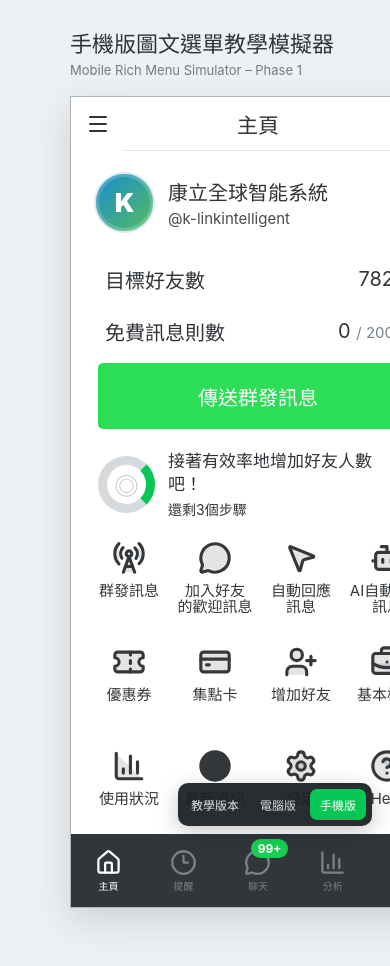
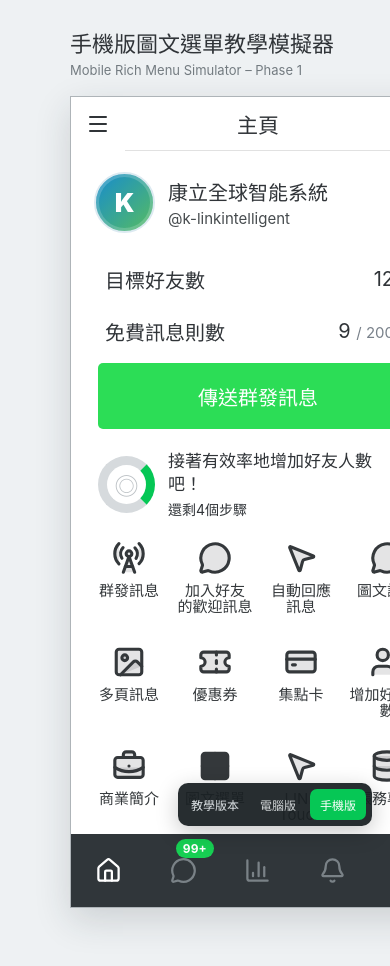
Before and after one commit to fangwl591021/linetech, a React (Vite) app: page / in a window 390 px wide. Both pictures are taken after a click on the button "手機版". Shown: the top 966 px of the page. Built offline with nearby package versions, Linux system fonts and the light colour scheme.

Commit message:
fix: match mobile OA home to latest user-provided screenshot

```diff
--- a/src/mobile/MobileRichMenuSimulator.tsx
+++ b/src/mobile/MobileRichMenuSimulator.tsx
@@ -2,18 +2,20 @@ import { useMemo, useRef, useState } from 'react';
 import {
   BarChart3,
   Bell,
-  Bot,
   BriefcaseBusiness,
-  Clock3,
   ChevronLeft,
   ChevronRight,
   CircleHelp,
   CreditCard,
+  Database,
+  Grid2X2,
   Home,
+  Image as ImageIcon,
   Info,
   Menu,
   MessageCircle,
   MousePointer2,
+  Puzzle,
   RadioTower,
   Settings,
   Ticket,
@@ -33,15 +35,19 @@ const homeItems = [
   { label: '群發訊息', icon: RadioTower },
   { label: '加入好友\n的歡迎訊息', icon: MessageCircle },
   { label: '自動回應\n訊息', icon: MousePointer2 },
-  { label: 'AI自動回應\n訊息', icon: Bot },
+  { label: '圖文訊息', icon: MessageCircle },
+  { label: '多頁訊息', icon: ImageIcon },
   { label: '優惠券', icon: Ticket },
   { label: '集點卡', icon: CreditCard },
-  { label: '增加好友', icon: UserPlus },
-  { label: '基本檔案', icon: BriefcaseBusiness },
-  { label: '使用狀況', icon: BarChart3 },
+  { label: '增加好友人數', icon: UserPlus },
+  { label: '商業簡介', icon: BriefcaseBusiness },
+  { label: '圖文選單', icon: Grid2X2, key: 'rich-menu' },
+  { label: 'LINE Touch', icon: MousePointer2 },
+  { label: '帳務專區', icon: Database },
   { label: '最新資訊', icon: Info },
   { label: '設定', icon: Settings },
-  { label: 'Help', icon: CircleHelp }
+  { label: 'Help', icon: CircleHelp },
+  { label: '擴充功能', icon: Puzzle }
 ];
 
 function TemplateThumb({ template, selected, onClick }: { template: RichMenuTemplate; selected: boolean; onClick: () => void }) {
@@ -217,31 +223,39 @@ export function MobileRichMenuSimulator() {
                 <div className="mobile-account-copy"><strong>康立全球智能系統</strong><span>@k-linkintelligent</span></div>
                 <ChevronRight className="mobile-row-chevron" />
               </div>
-              <div className="mobile-stat-row"><span>目標好友數</span><strong>782</strong><ChevronRight /></div>
-              <div className="mobile-stat-row"><span>免費訊息則數</span><strong>0 <small>/ 200</small></strong><ChevronRight /></div>
+              <div className="mobile-stat-row"><span>目標好友數</span><strong>12</strong><ChevronRight /></div>
+              <div className="mobile-stat-row"><span>免費訊息則數</span><strong>9 <small>/ 200</small></strong><ChevronRight /></div>
               <button className="mobile-broadcast-btn">傳送群發訊息</button>
               <div className="mobile-progress-row">
                 <div className="mobile-progress-ring">◎</div>
-                <div><strong>接著有效率地增加好友人數吧！</strong><span>還剩3個步驟</span></div>
+                <div><strong>接著有效率地增加好友人數吧！</strong><span>還剩4個步驟</span></div>
                 <ChevronRight />
               </div>
               <div className="mobile-home-grid">
                 {homeItems.map(item => {
                   const Icon = item.icon;
                   return (
-                    <button key={item.label}>
+                    <button key={item.label} onClick={() => item.key === 'rich-menu' && setPage('intro')}>
                       <Icon size={34} strokeWidth={2.2} />
                       <span>{item.label.split('\n').map((line, i) => <span key={`${line}-${i}`}>{line}</span>)}</span>
                     </button>
                   );
                 })}
               </div>
-              <div className="mobile-bottom-tabs">
-                <button className="active"><Home /><span>主頁</span></button>
-                <button><Clock3 /><span>提醒</span></button>
-                <button className="badge-tab"><MessageCircle /><b>99+</b><span>聊天</span></button>
-                <button><BarChart3 /><span>分析</span></button>
-                <button><Bell /><span>通知</span></button>
+              <div className="mobile-home-banner">
+                <button className="banner-arrow">‹</button>
+                <div className="banner-copy">
+                  <strong>官方帳號訊息費折抵方案</strong>
+                  <span>LINE 商家俱樂部會員獨享</span>
+                </div>
+                <div className="banner-people">👩🏻‍💼💬👩🏻‍💼</div>
+                <button className="banner-arrow">›</button>
+              </div>
+              <div className="mobile-bottom-tabs current-four">
+                <button className="active"><Home /></button>
+                <button className="badge-tab"><MessageCircle /><b>99+</b></button>
+                <button><BarChart3 /></button>
+                <button><Bell /></button>
               </div>
             </div>
           )}
@@ -399,11 +413,7 @@ export function MobileRichMenuSimulator() {
         <aside className="mobile-teaching-panel">
           <span className="teacher-only">教學輔助區・非 LINE 官方畫面</span>
           <h2>手機版圖文選單</h2>
-          <p>主頁已依 2026/11 官方手機版功能配置更新：加入 AI 自動回應訊息、基本檔案與使用狀況，移除舊版首頁捷徑。</p>
-          {page === 'home' && (
-            <button className="teacher-richmenu-entry" onClick={() => setPage('intro')}>進入圖文選單教學</button>
-          )}
-          <div className="teacher-route-note">此按鈕屬於 Linetech 教學輔助，不冒充 LINE 官方首頁捷徑。</div>
+          <p>主頁已依你提供的最新 LINE Official Account App 實際截圖更新；「圖文選單」保留在官方 4×4 功能捷徑中，可直接點擊進入教學。</p>
           <ol>
             <li className={page === 'home' ? 'active' : 'done'}><b>1</b><div><strong>主頁</strong><span>點選「圖文選單」</span></div></li>
             <li className={page === 'intro' ? 'active' : page === 'step1' ? 'done' : ''}><b>2</b><div><strong>圖文選單介紹</strong><span>點「建立」</span></div></li>
```
